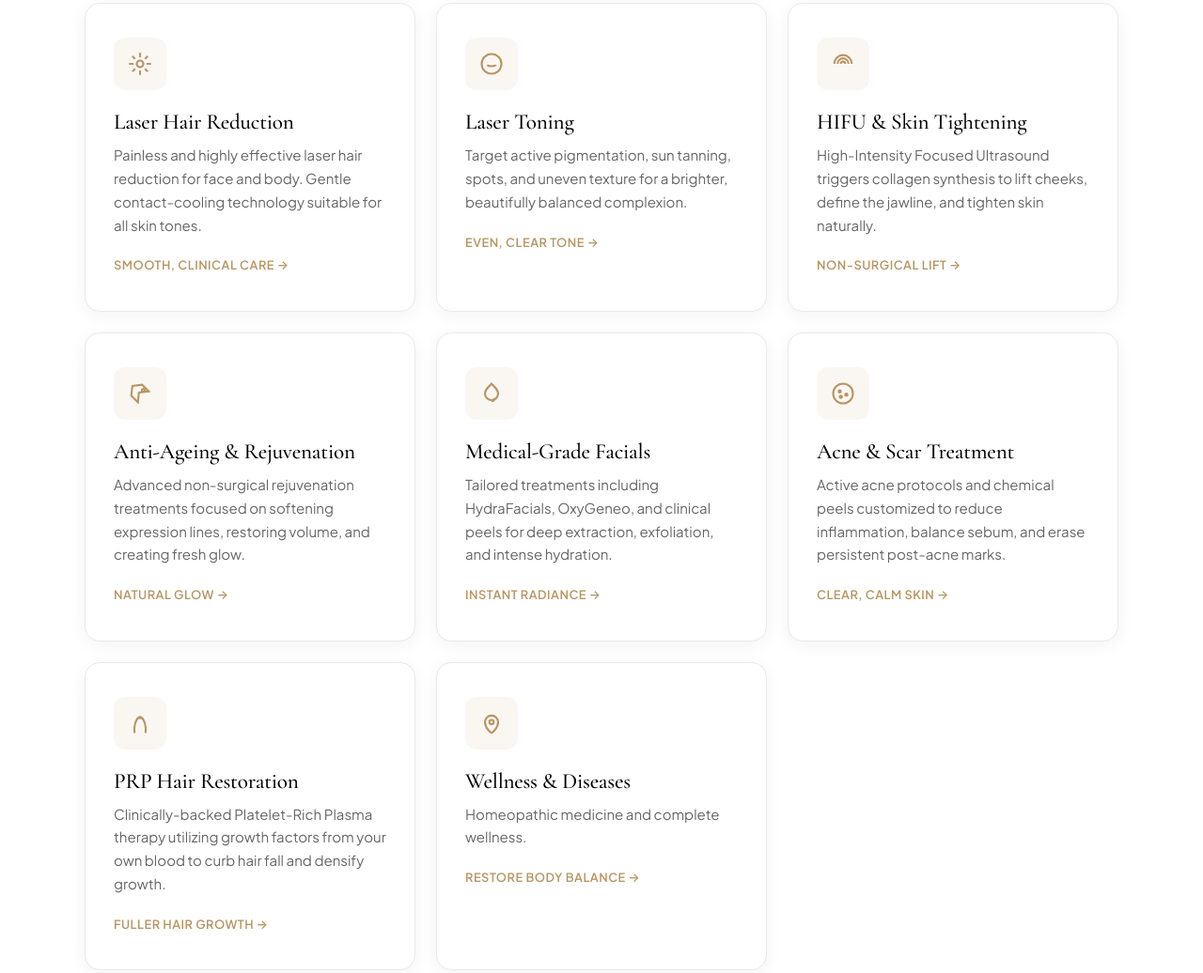
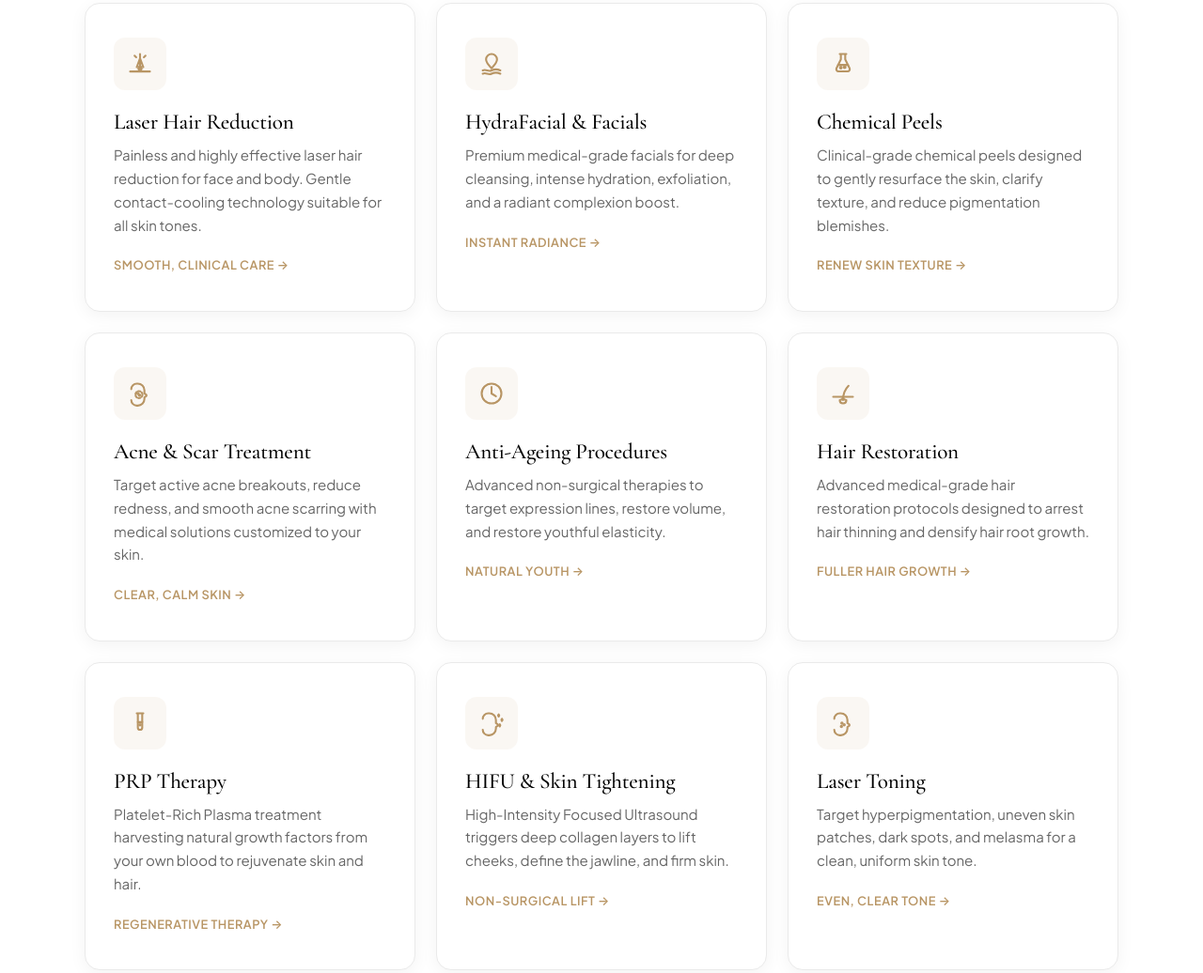
Before and after one commit to sachsbu/advancecosmocare, a plain HTML site: page index.html in a window 1280 px wide. Shown: the part 1447-2483 px from the top of the page at 94% size. Drawn offline with nearby package versions, Linux system fonts and the light colour scheme.

Commit message:
updated changes

```diff
--- a/index.html
+++ b/index.html
@@ -56,7 +56,7 @@
   <!-- ============ STYLESHEET ============ -->
   <link rel="stylesheet" href="style.css?v=7" />
 
-  <!-- ============ STRUCTURED DATA: brand + two locations ============ -->
+  <!-- ============ STRUCTURED DATA: brand + one location ============ -->
   <script type="application/ld+json">
 {
   "@context": "https://schema.org",
@@ -137,7 +137,7 @@
     {
       "@type": "Question",
       "name": "Where are Advance Cosmo Care clinics located?",
-      "acceptedAnswer": { "@type": "Answer", "text": "We have two branches in Modasa, Gujarat. Our City Center branch: block 3rd floor, city center, Mazum Dam, Advance cosmo care C. Society, Modasa 383315. Our Syam Icon branch: Syam Icon, 24, Shamlaji road, Sahyog chokdi, Modasa 383315." }
+      "acceptedAnswer": { "@type": "Answer", "text": "We have only one branch in Modasa, Gujarat. Our Syam Icon branch: Syam Icon, 24, Shamlaji road, Sahyog chokdi, Modasa 383315." }
     },
     {
       "@type": "Question",
@@ -253,7 +253,7 @@
           <h1><em>Expert</em> care for yout most <span class="glow">radiant</span> self</h1>
           <p class="lead">Advanced, Expert-led skin, laser, anti-ageing, and hair-restoration care. Non-surgical
             clinical solutions designed for results.</p>
-          <div class="cities"><span class="dot"></span> Two clinics in Modasa — Shamlaji Road &amp; Malpur Road</div>
+          <div class="cities"><span class="dot"></span> Clinic in Modasa — Malpur Road</div>
           <div class="hero-actions">
             <a class="btn btn-primary"
               href="https://wa.me/919664527441?text=Hi%20Advance%20Cosmo%20Care%2C%20I'd%20like%20to%20book%20a%20consultation."
@@ -287,11 +287,7 @@
 
         <div class="strip-item">
           <div class="strip-icon-wrap">
-            <svg viewBox="0 0 24 24" fill="none" stroke="currentColor" stroke-width="1.5" class="strip-icon"
-              aria-hidden="true">
-              <path d="M12 22s8-4 8-10V5l-8-3-8 3v7c0 6 8 10 8 10z" stroke-linecap="round" stroke-linejoin="round" />
-              <path d="M9 11l2 2 4-4" stroke-linecap="round" stroke-linejoin="round" />
-            </svg>
+            <img src="assets/why-us/advance-tech.ico" />
           </div>
           <div class="strip-text">
             <h3>Advanced Technology</h3>
@@ -301,13 +297,7 @@
 
         <div class="strip-item">
           <div class="strip-icon-wrap">
-            <svg viewBox="0 0 24 24" fill="none" stroke="currentColor" stroke-width="1.5" class="strip-icon"
-              aria-hidden="true">
-              <circle cx="12" cy="6" r="3" stroke-linecap="round" stroke-linejoin="round" />
-              <path d="M6 20v-2a3 3 0 0 1 3-3h6a3 3 0 0 1 3 2v2" stroke-linecap="round" stroke-linejoin="round" />
-              <path d="M12 16.5l.8 1.6 1.7.3-1.2 1.2.3 1.7-1.6-.8-1.6.8.3-1.7-1.2-1.2 1.7-.3z" stroke-linecap="round"
-                stroke-linejoin="round" />
-            </svg>
+            <img src="assets/why-us/expert-care.ico" />
           </div>
           <div class="strip-text">
             <h3>Expert Care &amp; Experience</h3>
@@ -317,14 +307,7 @@
 
         <div class="strip-item">
           <div class="strip-icon-wrap">
-            <svg viewBox="0 0 24 24" fill="none" stroke="currentColor" stroke-width="1.5" class="strip-icon"
-              aria-hidden="true">
-              <path d="M12 21c-3-5-3-12 0-18 3 6 3 13 0 18z" stroke-linecap="round" stroke-linejoin="round" />
-              <path d="M12 21c-5-2-7-8-4-12 2 3.5 4 7 4 12z" stroke-linecap="round" stroke-linejoin="round" />
-              <path d="M12 21c5-2 7-8 4-12-2 3.5-4 7-4 12z" stroke-linecap="round" stroke-linejoin="round" />
-              <path d="M12 21c-6-1-8-5-5-8 1.5 2 3.5 5 5 8z" stroke-linecap="round" stroke-linejoin="round" />
-              <path d="M12 21c6-1 8-5 5-8-1.5 2-3.5 5-5 8z" stroke-linecap="round" stroke-linejoin="round" />
-            </svg>
+            <img src="assets/why-us/safe-treatment.ico" />
           </div>
           <div class="strip-text">
             <h3>Safe &amp; Effective Treatments</h3>
@@ -334,12 +317,7 @@
 
         <div class="strip-item">
           <div class="strip-icon-wrap">
-            <svg viewBox="0 0 24 24" fill="none" stroke="currentColor" stroke-width="1.5" class="strip-icon"
-              aria-hidden="true">
-              <path
-                d="M20.8 4.6a5.5 5.5 0 00-7.7 0l-1.1 1-1.1-1a5.5 5.5 0 00-7.8 7.8l1.2 1.2L12 21.2l7.7-7.6 1.1-1.1a5.5 5.5 0 000-7.9z"
-                stroke-linecap="round" stroke-linejoin="round" />
-            </svg>
+            <img src="assets/why-us/personalized-care.ico" />
           </div>
           <div class="strip-text">
             <h3>Personalized Care</h3>
@@ -349,16 +327,7 @@
 
         <div class="strip-item">
           <div class="strip-icon-wrap">
-            <svg viewBox="0 0 24 24" fill="none" stroke="currentColor" stroke-width="1.5" class="strip-icon"
-              aria-hidden="true">
-              <path d="M2 22c5-5 8-10 8-14" stroke-linecap="round" stroke-linejoin="round" />
-              <path d="M10 8c2.2-2.2 5.5-2.8 7.5-2.8.5 2.5-.1 5.8-2.8 7.5-2 1.3-4.5 1-4.7.9-.1-.2-.4-2.7.9-4.7z"
-                stroke-linecap="round" stroke-linejoin="round" />
-              <path d="M12 11l4-4" stroke-linecap="round" stroke-linejoin="round" />
-              <path d="M7 13c-1.5-1.5-3.8-1.9-5.2-1.9-.3 1.7.1 4 1.9 5.2 1.4 1 3.1.7 3.3.6.1-.1.3-1.8-.6-3.3z"
-                stroke-linecap="round" stroke-linejoin="round" />
-              <path d="M4 16l3-3" stroke-linecap="round" stroke-linejoin="round" />
-            </svg>
+            <img src="assets/why-us/holistic-healing.ico" />
           </div>
           <div class="strip-text">
             <h3>Holistic Healing with Homoeopathy</h3>
@@ -455,11 +424,16 @@
             begins with an in-depth clinical consultation by Dr. Ankita Patel.</p>
         </div>
         <div class="svc-grid">
+          <!-- 1. LASER HAIR REDUCTION -->
           <article class="svc reveal">
             <div class="ico">
-              <svg viewBox="0 0 24 24" fill="none" stroke="currentColor" stroke-width="1.8">
-                <path d="M12 2v4M12 18v4M2 12h4M18 12h4M5 5l2.5 2.5M16.5 16.5L19 19M19 5l-2.5 2.5M7.5 16.5L5 19" />
-                <circle cx="12" cy="12" r="3" />
+              <svg viewBox="0 0 24 24" fill="none" stroke="currentColor" stroke-width="1.8" stroke-linecap="round"
+                stroke-linejoin="round">
+                <path d="M3 19h18" />
+                <circle cx="12" cy="16" r="1.5" />
+                <path d="M12 3v4" />
+                <path d="M12 7v9M12 7L9 15M12 7l3 8" />
+                <path d="M7 4.5l1.5 1.5M17 4.5L15.5 6" />
               </svg>
             </div>
             <h3>Laser Hair Reduction</h3>
@@ -467,91 +441,154 @@
               suitable for all skin tones.</p>
             <span class="more">Smooth, clinical care →</span>
           </article>
+
+          <!-- 2. HYDRAFACIAL / FACIALS -->
           <article class="svc reveal">
             <div class="ico">
-              <svg viewBox="0 0 24 24" fill="none" stroke="currentColor" stroke-width="1.8">
+              <svg viewBox="0 0 24 24" fill="none" stroke="currentColor" stroke-width="1.8" stroke-linecap="round"
+                stroke-linejoin="round">
+                <path d="M12 3a5 5 0 0 0-5 5c0 3 5 8 5 8s5-5 5-8a5 5 0 0 0-5-5z" />
+                <path d="M4 18c3-1.5 5 1.5 8 0s5-1.5 8 0M4 21c3-1.5 5 1.5 8 0s5-1.5 8 0" />
+              </svg>
+            </div>
+            <h3>HydraFacial &amp; Facials</h3>
+            <p>Premium medical-grade facials for deep cleansing, intense hydration, exfoliation, and a radiant
+              complexion boost.</p>
+            <span class="more">Instant radiance →</span>
+          </article>
+
+          <!-- 3. CHEMICAL PEELS -->
+          <article class="svc reveal">
+            <div class="ico">
+              <svg viewBox="0 0 24 24" fill="none" stroke="currentColor" stroke-width="1.8" stroke-linecap="round"
+                stroke-linejoin="round">
+                <path d="M9 3h6M10 3v5l-4 8a2 2 0 0 0 1.8 2.8h8.4A2 2 0 0 0 18 16l-4-8V3" />
+                <path d="M7.5 13h9" />
+                <circle cx="10" cy="15.5" r="0.8" fill="currentColor" />
+                <circle cx="13.5" cy="15" r="0.8" fill="currentColor" />
+              </svg>
+            </div>
+            <h3>Chemical Peels</h3>
+            <p>Clinical-grade chemical peels designed to gently resurface the skin, clarify texture, and reduce
+              pigmentation blemishes.</p>
+            <span class="more">Renew skin texture →</span>
+          </article>
+
+          <!-- 4. ACNE & SCAR MANAGEMENT -->
+          <article class="svc reveal">
+            <div class="ico">
+              <svg viewBox="0 0 24 24" fill="none" stroke="currentColor" stroke-width="1.8" stroke-linecap="round"
+                stroke-linejoin="round">
+                <path
+                  d="M4 18a5 5 0 0 0 5 5h1a6 6 0 0 0 6-6v-1.5l1.5-1a1 1 0 0 0 0-1.6l-1.5-1V9a6 6 0 0 0-6-6H9a5 5 0 0 0-5 5" />
+                <circle cx="10" cy="12" r="0.6" fill="currentColor" />
+                <circle cx="11.5" cy="13.5" r="0.6" fill="currentColor" />
+                <circle cx="11" cy="13" r="3.2" stroke-dasharray="2 1.5" />
+              </svg>
+            </div>
+            <h3>Acne &amp; Scar Treatment</h3>
+            <p>Target active acne breakouts, reduce redness, and smooth acne scarring with medical solutions customized
+              to your skin.</p>
+            <span class="more">Clear, calm skin →</span>
+          </article>
+
+          <!-- 5. ANTI-AGEING PROCEDURES -->
+          <article class="svc reveal">
+            <div class="ico">
+              <svg viewBox="0 0 24 24" fill="none" stroke="currentColor" stroke-width="1.8" stroke-linecap="round"
+                stroke-linejoin="round">
                 <circle cx="12" cy="12" r="9" />
-                <path d="M8 13c1.5 1.5 6.5 1.5 8 0" />
-                <path d="M9 9h.01M15 9h.01" />
+                <path d="M12 6v6l4 2.5" />
+              </svg>
+            </div>
+            <h3>Anti-Ageing Procedures</h3>
+            <p>Advanced non-surgical therapies to target expression lines, restore volume, and restore youthful
+              elasticity.</p>
+            <span class="more">Natural youth →</span>
+          </article>
+
+          <!-- 6. CLINICAL HAIR RESTORATION -->
+          <article class="svc reveal">
+            <div class="ico">
+              <svg viewBox="0 0 24 24" fill="none" stroke="currentColor" stroke-width="1.8" stroke-linecap="round"
+                stroke-linejoin="round">
+                <path d="M3 15h18" />
+                <path d="M12 15a3 3 0 0 1-3 3c0 2 1.5 3 3 3s3-1 3-3a3 3 0 0 1-3-3z" />
+                <path d="M12 18c0-5 1-9 5-13" />
+              </svg>
+            </div>
+            <h3>Hair Restoration</h3>
+            <p>Advanced medical-grade hair restoration protocols designed to arrest hair thinning and densify hair root
+              growth.</p>
+            <span class="more">Fuller hair growth →</span>
+          </article>
+
+          <!-- 7. PRP THERAPY -->
+          <article class="svc reveal">
+            <div class="ico">
+              <svg viewBox="0 0 24 24" fill="none" stroke="currentColor" stroke-width="1.8" stroke-linecap="round"
+                stroke-linejoin="round">
+                <path d="M9 3h6M10 3v13a2 2 0 0 0 4 0V3" />
+                <path d="M10 11h4" />
+                <circle cx="12" cy="13.5" r="0.6" fill="currentColor" />
+              </svg>
+            </div>
+            <h3>PRP Therapy</h3>
+            <p>Platelet-Rich Plasma treatment harvesting natural growth factors from your own blood to rejuvenate skin
+              and hair.</p>
+            <span class="more">Regenerative therapy →</span>
+          </article>
+
+          <!-- 8. SKIN REJUVENATION (HIFU) -->
+          <article class="svc reveal">
+            <div class="ico">
+              <svg viewBox="0 0 24 24" fill="none" stroke="currentColor" stroke-width="1.8" stroke-linecap="round"
+                stroke-linejoin="round">
+                <path
+                  d="M4 18a5 5 0 0 0 5 5h1a6 6 0 0 0 6-6v-1.5l1.5-1a1 1 0 0 0 0-1.6l-1.5-1V9a6 6 0 0 0-6-6H9a5 5 0 0 0-5 5" />
+                <path d="M18 5l.5 1 .5-1-.5-1zM21 9l.5 1 .5-1-.5-1zM19 14l.5 1 .5-1-.5-1z" />
+              </svg>
+            </div>
+            <h3>HIFU &amp; Skin Tightening</h3>
+            <p>High-Intensity Focused Ultrasound triggers deep collagen layers to lift cheeks, define the jawline, and
+              firm skin.</p>
+            <span class="more">Non-surgical lift →</span>
+          </article>
+
+          <!-- 9. PIGMENTATION CORRECTION / LASER TONING -->
+          <article class="svc reveal">
+            <div class="ico">
+              <svg viewBox="0 0 24 24" fill="none" stroke="currentColor" stroke-width="1.8" stroke-linecap="round"
+                stroke-linejoin="round">
+                <path
+                  d="M4 18a5 5 0 0 0 5 5h1a6 6 0 0 0 6-6v-1.5l1.5-1a1 1 0 0 0 0-1.6l-1.5-1V9a6 6 0 0 0-6-6H9a5 5 0 0 0-5 5" />
+                <circle cx="11" cy="12" r="0.6" fill="currentColor" />
+                <circle cx="13" cy="13.5" r="0.6" fill="currentColor" />
+                <circle cx="10.5" cy="15" r="0.6" fill="currentColor" />
               </svg>
             </div>
             <h3>Laser Toning</h3>
-            <p>Target active pigmentation, sun tanning, spots, and uneven texture for a brighter, beautifully balanced
-              complexion.</p>
+            <p>Target hyperpigmentation, uneven skin patches, dark spots, and melasma for a clean, uniform skin tone.
+            </p>
             <span class="more">Even, clear tone →</span>
           </article>
+
+          <!-- 10. TATTOO REMOVAL -->
           <article class="svc reveal">
             <div class="ico">
-              <svg viewBox="0 0 24 24" fill="none" stroke="currentColor" stroke-width="1.8">
-                <path d="M4 12a8 8 0 0116 0" />
-                <path d="M7 12a5 5 0 0110 0" />
-                <path d="M10 12a2 2 0 014 0" />
+              <svg viewBox="0 0 24 24" fill="none" stroke="currentColor" stroke-width="1.8" stroke-linecap="round"
+                stroke-linejoin="round">
+                <path d="M4 18a12 12 0 0 0 16 0" />
+                <path d="M18 4l-6 6-2-2" />
+                <path d="M11 11l-2 2" />
+                <path d="M8.5 13.5L7 15.5" />
+                <circle cx="6.5" cy="16" r="1" fill="currentColor" />
               </svg>
             </div>
-            <h3>HIFU &amp; Skin Tightening</h3>
-            <p>High-Intensity Focused Ultrasound triggers collagen synthesis to lift cheeks, define the jawline, and
-              tighten skin naturally.</p>
-            <span class="more">Non-surgical lift →</span>
-          </article>
-          <article class="svc reveal">
-            <div class="ico">
-              <svg viewBox="0 0 24 24" fill="none" stroke="currentColor" stroke-width="1.8">
-                <path d="M14 4l6 6-9 1-1 9-6-6 1-9 9-1z" />
-                <circle cx="15" cy="9" r="1.3" />
-              </svg>
-            </div>
-            <h3>Anti-Ageing &amp; Rejuvenation</h3>
-            <p>Advanced non-surgical rejuvenation treatments focused on softening expression lines, restoring volume,
-              and creating fresh glow.</p>
-            <span class="more">Natural glow →</span>
-          </article>
-          <article class="svc reveal">
-            <div class="ico">
-              <svg viewBox="0 0 24 24" fill="none" stroke="currentColor" stroke-width="1.8">
-                <path d="M12 3c4 4 6 6 6 9a6 6 0 11-12 0c0-3 2-5 6-9z" />
-                <path d="M12 19a3 3 0 003-3" />
-              </svg>
-            </div>
-            <h3>Medical-Grade Facials</h3>
-            <p>Tailored treatments including HydraFacials, OxyGeneo, and clinical peels for deep extraction,
-              exfoliation, and intense hydration.</p>
-            <span class="more">Instant radiance →</span>
-          </article>
-          <article class="svc reveal">
-            <div class="ico">
-              <svg viewBox="0 0 24 24" fill="none" stroke="currentColor" stroke-width="1.8">
-                <circle cx="12" cy="12" r="9" />
-                <circle cx="9" cy="10" r="1" />
-                <circle cx="15" cy="13" r="1" />
-                <circle cx="10" cy="15" r="1" />
-              </svg>
-            </div>
-            <h3>Acne &amp; Scar Treatment</h3>
-            <p>Active acne protocols and chemical peels customized to reduce inflammation, balance sebum, and erase
-              persistent post-acne marks.</p>
-            <span class="more">Clear, calm skin →</span>
-          </article>
-          <article class="svc reveal">
-            <div class="ico">
-              <svg viewBox="0 0 24 24" fill="none" stroke="currentColor" stroke-width="1.8">
-                <path d="M7 21c-1-6 1-13 5-15M12 6c4 2 6 9 5 15M9 8c1.5-1 4.5-1 6 0" />
-              </svg>
-            </div>
-            <h3>PRP Hair Restoration</h3>
-            <p>Clinically-backed Platelet-Rich Plasma therapy utilizing growth factors from your own blood to curb hair
-              fall and densify growth.</p>
-            <span class="more">Fuller hair growth →</span>
-          </article>
-          <article class="svc reveal">
-            <div class="ico">
-              <svg viewBox="0 0 24 24" fill="none" stroke="currentColor" stroke-width="1.8">
-                <path d="M12 21s-6-4-6-10a6 6 0 0112 0c0 6-6 10-6 10z" />
-                <circle cx="12" cy="11" r="2" />
-              </svg>
-            </div>
-            <h3>Wellness &amp; Diseases</h3>
-            <p>Homeopathic medicine and complete wellness.</p>
-            <span class="more">Restore body balance →</span>
+            <h3>Laser Tattoo Removal</h3>
+            <p>Break down stubborn tattoo ink pigments safely using Q-switched lasers for clean, gradual clearance
+              without scarring.</p>
+            <span class="more">Clear skin tone →</span>
           </article>
         </div>
       </div>
@@ -757,9 +794,8 @@
               Where are Advance Cosmo Care clinics located?<span class="pm"></span>
             </button>
             <div class="faq-a">
-              <p>We have two modern physical branches in Modasa. The <strong>City Center branch</strong> is located on
-                the 3rd floor, City Center building, Mazum Dam, Shamlaji Road, Modasa. The <strong>Syam Icon
-                  branch</strong> is located at 125 First Floor, Shyam Icon, Bypass Road, Sahiyog Chokdi, Modasa.</p>
+              <p>We have only one modern physical branch in Modasa. The <strong>Syam Icon branch</strong> is located at
+                125 First Floor, Shyam Icon, Bypass Road, Sahiyog Chokdi, Modasa.</p>
             </div>
           </div>
           <div class="faq-item reveal">
@@ -809,8 +845,8 @@
       <div class="wrap">
         <div class="section-head center reveal">
           <span class="eyebrow center">Visit Us</span>
-          <h2>Two branches, <em>one</em> commitment to results.</h2>
-          <p>Find us in City Center or Syam Icon, Modasa. Booking on WhatsApp guarantees the fastest response.</p>
+          <h2>One branch, <em>one</em> commitment to results.</h2>
+          <p>Find us in Syam Icon, Modasa. Booking on WhatsApp guarantees the fastest response.</p>
         </div>
 
         <div class="booking-bar reveal">
@@ -839,38 +875,6 @@
         </div>
 
         <div class="loc-grid">
-          <!-- <div class="loc-card reveal">
-            <div class="body">
-              <span class="pill">
-                <svg width="13" height="13" viewBox="0 0 24 24" fill="none" stroke="currentColor" stroke-width="2.4">
-                  <path d="M21 10c0 7-9 12-9 12s-9-5-9-12a9 9 0 0118 0z" />
-                  <circle cx="12" cy="10" r="2.5" />
-                </svg> City Center Branch
-              </span>
-              <h3>City Center — Shamlaji Road</h3>
-              <address>Block 3rd Floor, City Center building, Mazum Dam, Advance Cosmo Care C. Society, Modasa, Gujarat
-                383315</address>
-              <a class="row" href="tel:+919664527441">
-                <svg viewBox="0 0 24 24" fill="none" stroke="currentColor" stroke-width="1.8">
-                  <path
-                    d="M22 16.9v3a2 2 0 01-2.2 2 19.8 19.8 0 01-8.6-3.1 19.5 19.5 0 01-6-6A19.8 19.8 0 012.1 4.2 2 2 0 014.1 2h3a2 2 0 012 1.7c.1.9.4 1.8.7 2.7a2 2 0 01-.5 2.1L8.1 9.9a16 16 0 006 6l1.4-1.2a2 2 0 012.1-.5c.9.3 1.8.6 2.7.7a2 2 0 011.7 2z" />
-                </svg> +91 96645 27441
-              </a>
-              <div class="acts">
-                <a class="btn btn-primary"
-                  href="https://wa.me/919664527441?text=Hi%2C%20I'd%20like%20to%20book%20at%20the%20City%20Center%20clinic."
-                  target="_blank" rel="noopener">Book City Center</a>
-                <a class="btn btn-ghost" href="https://maps.google.com/?q=City+Center+Mazum+Dam+Modasa+Gujarat"
-                  target="_blank" rel="noopener">Directions</a>
-              </div>
-            </div>
-            <div class="map">
-              <iframe title="Advance Cosmo Care City Center location map" loading="lazy"
-                referrerpolicy="no-referrer-when-downgrade"
-                src="https://maps.google.com/maps?q=City%20Center%20Mazum%20Dam%20Modasa%20Gujarat&z=15&output=embed"></iframe>
-            </div>
-          </div> -->
-
           <div class="loc-card reveal">
             <div class="body">
               <span class="pill">
@@ -951,12 +955,6 @@
       <div class="foot-col">
         <h4>Locations</h4>
         <ul>
-          <li>
-            <strong>City Center Branch</strong><br />
-            3rd Floor, City Center,<br />
-            Shamlaji Road, Modasa<br />
-            Tel: +91 96645 27441
-          </li>
           <li class="foot-branch-item">
             <strong>Syam Icon Branch</strong><br />
             Syam Icon, Shop No. 24,<br />
@@ -1099,6 +1097,11 @@
       }, 30);
     }
   </script>
+  <!-- ============ ICON SYSTEM (LUCIDE CDN) ============ -->
+  <script src="https://unpkg.com/lucide@latest"></script>
+  <script>
+    lucide.createIcons();
+  </script>
 </body>
 
 </html>
```
Also changed, not shown: style.css (+6 -1 lines), assets/why-us/advance-tech.ico (added), assets/why-us/expert-care.ico (added), assets/why-us/holistic-healing.ico (added), assets/why-us/personalized-care.ico (added), assets/why-us/safe-treatment.ico (added), 1 other file.
